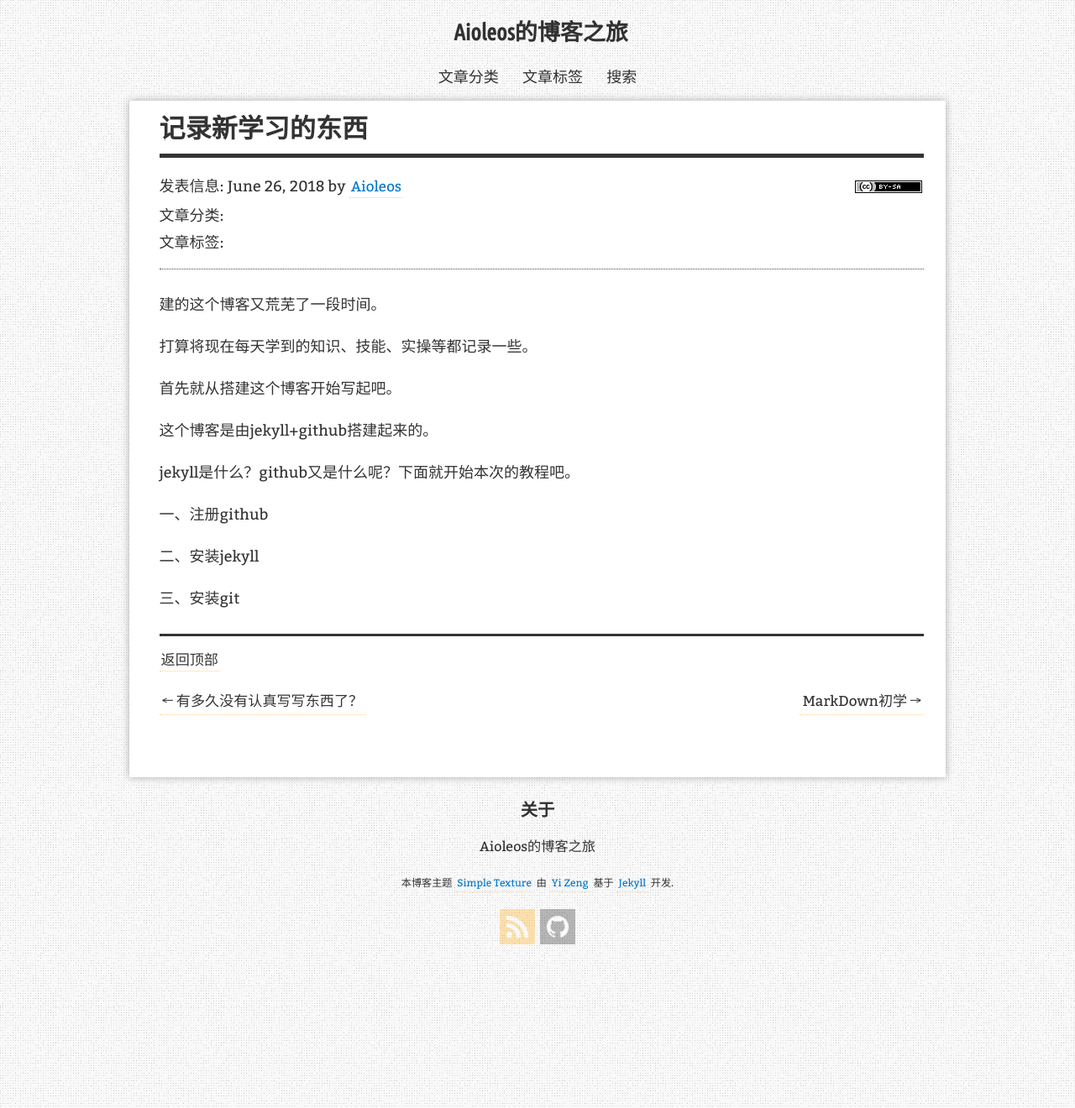
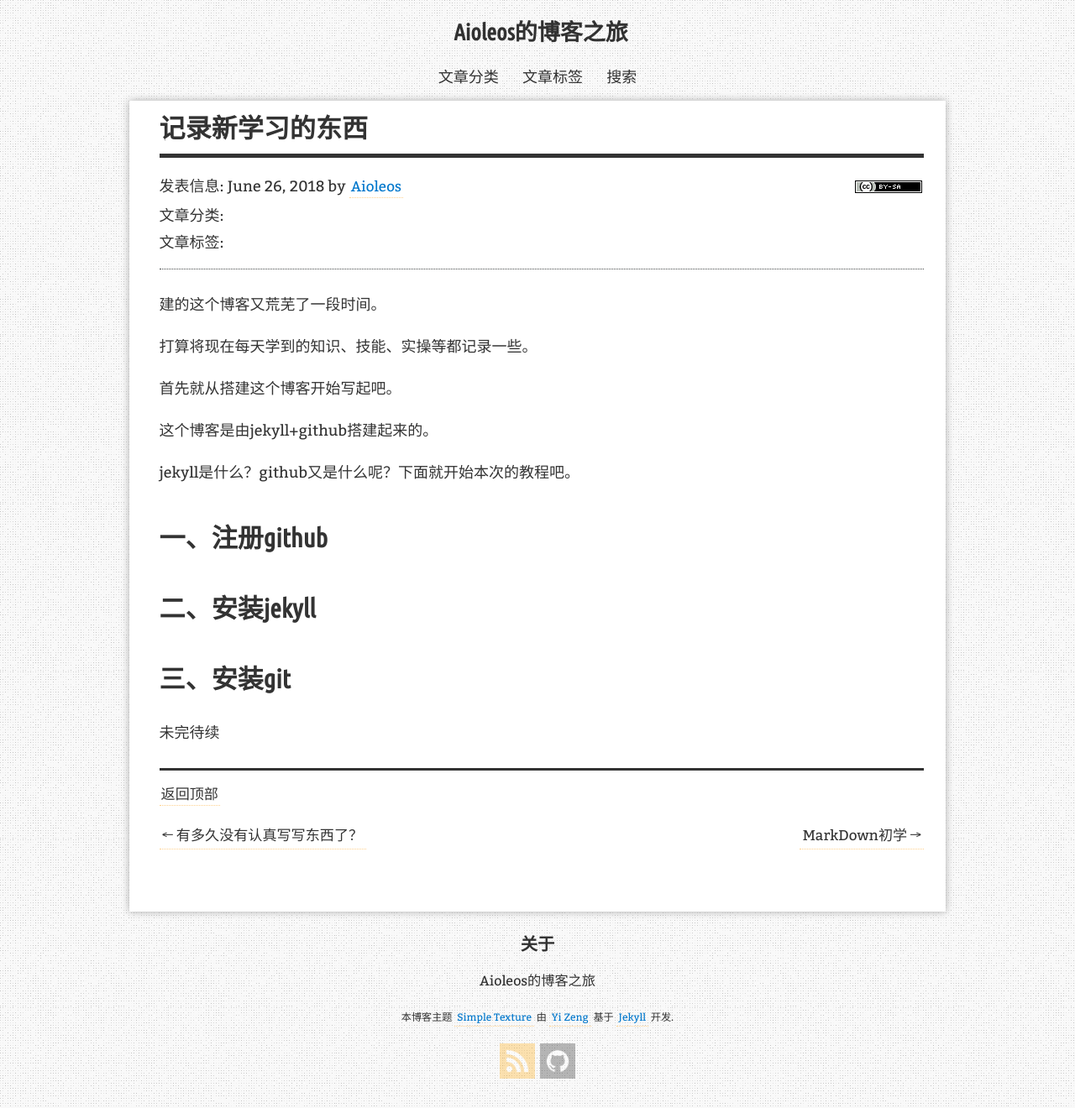
Before and after one commit to Aioleos/Aioleos.github.io, a Jekyll site: the page built from _posts/2018-6-26-write-articals-for-everyday-learning.markdown, in a window 1280 px wide. Shown: the whole page at 84% size. Built offline with Jekyll 4.4.1, drawn with Linux system fonts in a browser that asks for light colours; comment, search, counter and statistics services are not loaded.

Commit message:
Update 2018-6-26-write-articals-for-everyday-learning.markdown

```diff
--- a/_posts/2018-6-26-write-articals-for-everyday-learning.markdown
+++ b/_posts/2018-6-26-write-articals-for-everyday-learning.markdown
@@ -12,8 +12,10 @@ title:  "记录新学习的东西"
 
 jekyll是什么？github又是什么呢？下面就开始本次的教程吧。
 
-一、注册github
+# 一、注册github
 
-二、安装jekyll
+# 二、安装jekyll
 
-三、安装git
+# 三、安装git
+
+未完待续
```
